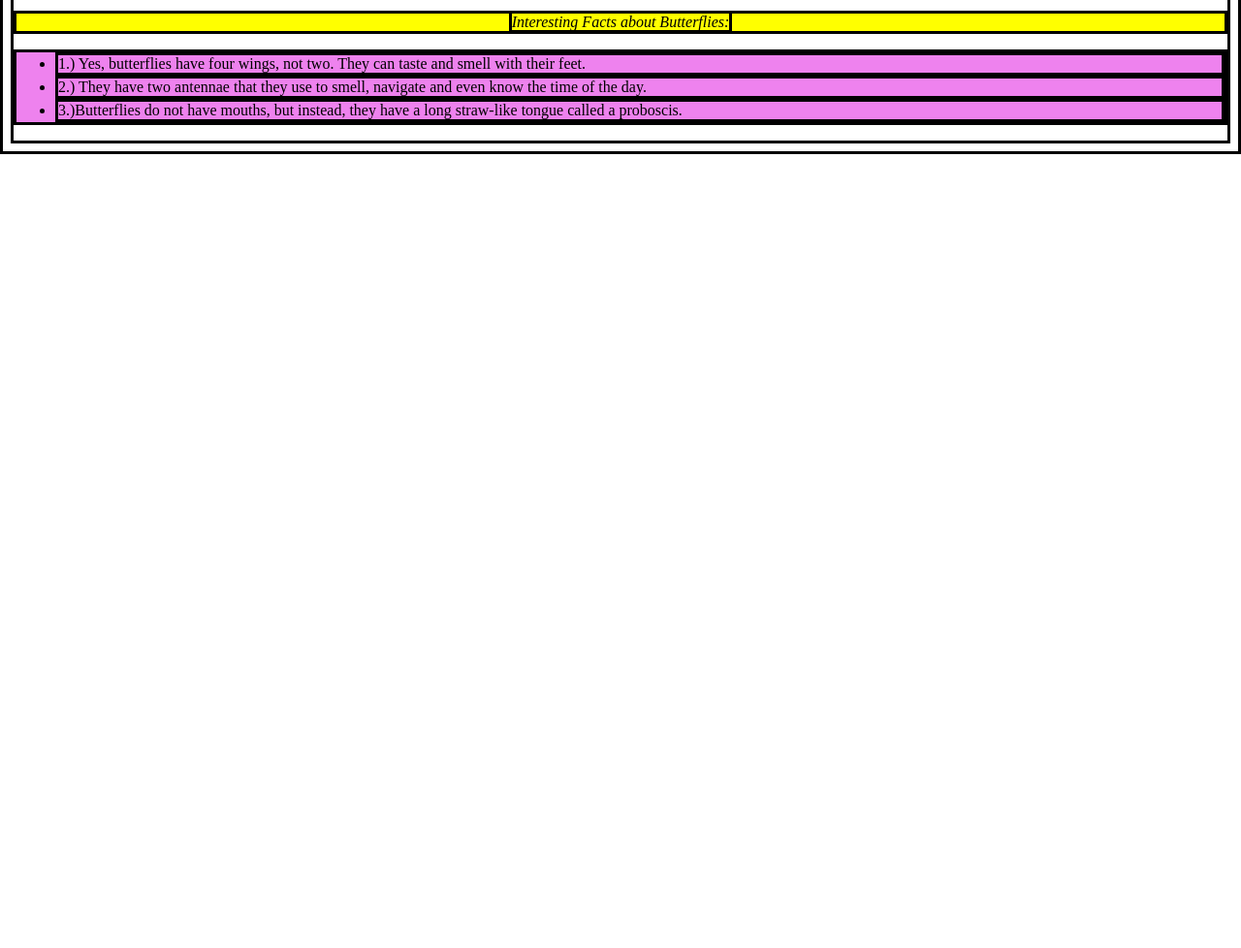
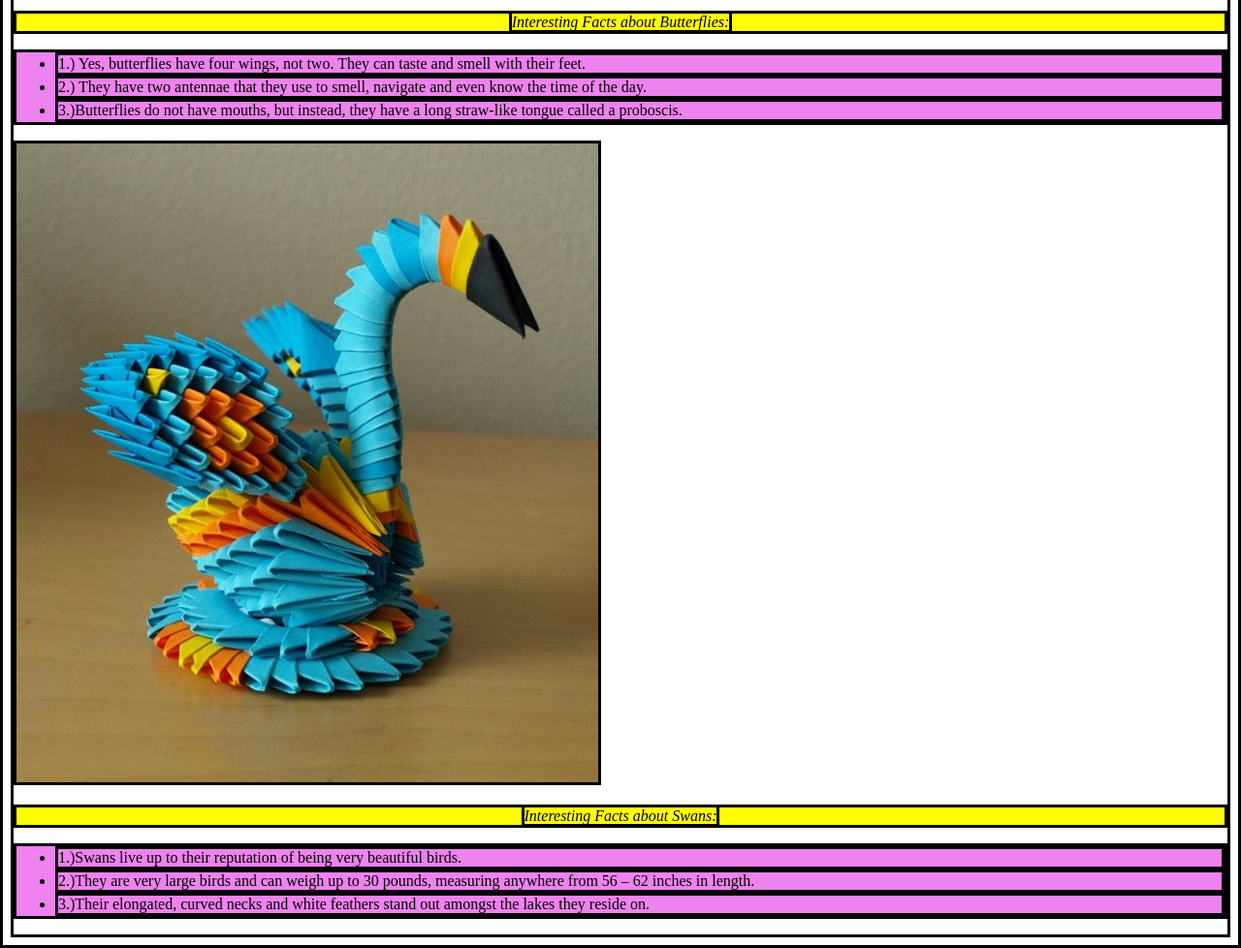
Before and after one commit to VivaanV/C50, a plain HTML site: page index.html in a window 1280 px wide. Shown: the part 541-1519 px from the top of the page at 97% size. Before the commit the page ends 800 px from the top, so only its background shows below. Drawn offline with Linux system fonts and the light colour scheme.

Commit message:
Add files via upload

```diff
--- a/index.html
+++ b/index.html
@@ -19,6 +19,14 @@
             <li>2.)  They have two antennae that they use to smell, navigate and even know the time of the day.</li>
             <li>3.)Butterflies do not have mouths, but instead, they have a long straw-like tongue called a proboscis.</li>
         </ul>
+        <img src = "Swan.jpg">
+        <p><i>Interesting Facts about Swans:</i></p>
+        <ul>
+            <li>1.)Swans live up to their reputation of being very beautiful birds.</li>
+            <li>2.)They are very large birds and can weigh up to 30 pounds, measuring anywhere from 56 – 62 inches in length. </li>
+            <li>3.)Their elongated, curved necks and white feathers stand out amongst the lakes they reside on.</li>
+        </ul>
+
 
     </body>
 
```
Also changed, not shown: Swan.jpg (added).
